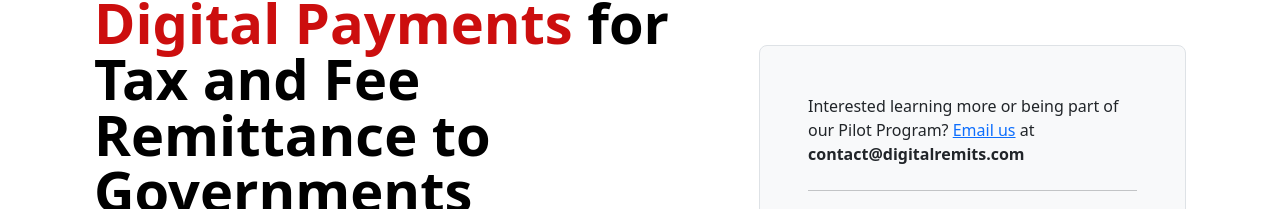
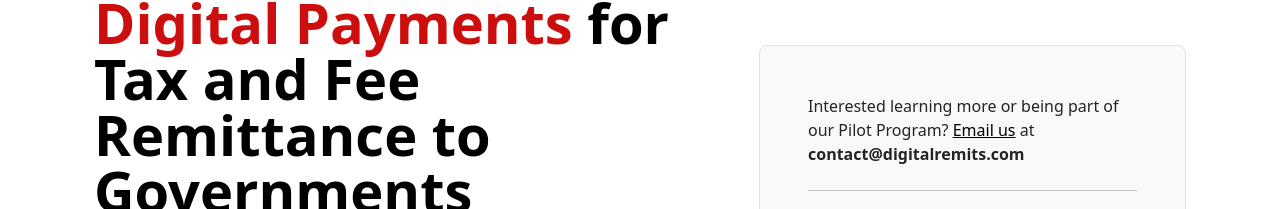
Before and after one commit to digitalremits/digitalremits.github.io, a plain HTML site: page index.html in a window 1280 px wide. Shown: the part 252-461 px from the top of the page. Drawn offline with nearby package versions, Linux system fonts and the light colour scheme; a web font is replaced by a local one.

Commit message:
Update index.html
hyperlink changed to black

```diff
--- a/index.html
+++ b/index.html
@@ -31,7 +31,7 @@
       </div>
       <div class="col-md-10 mx-auto col-lg-5">
         <form class="p-4 p-md-5 border rounded-3 bg-body-tertiary">
-            <p>Interested learning more or being part of our Pilot Program? <a href="mailto:contact@digitalremits.com">Email us</a> at <b>contact@digitalremits.com</b></p>
+            <p>Interested learning more or being part of our Pilot Program? <a href="mailto:contact@digitalremits.com" style="color:black;">Email us</a> at <b>contact@digitalremits.com</b></p>
 
           <hr class="my-4">
 
```
